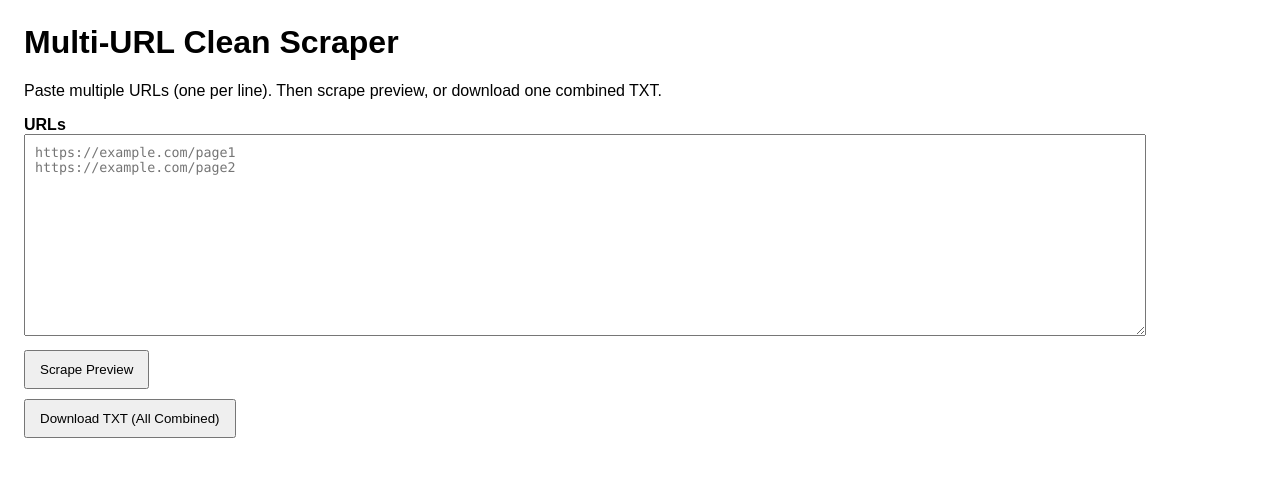
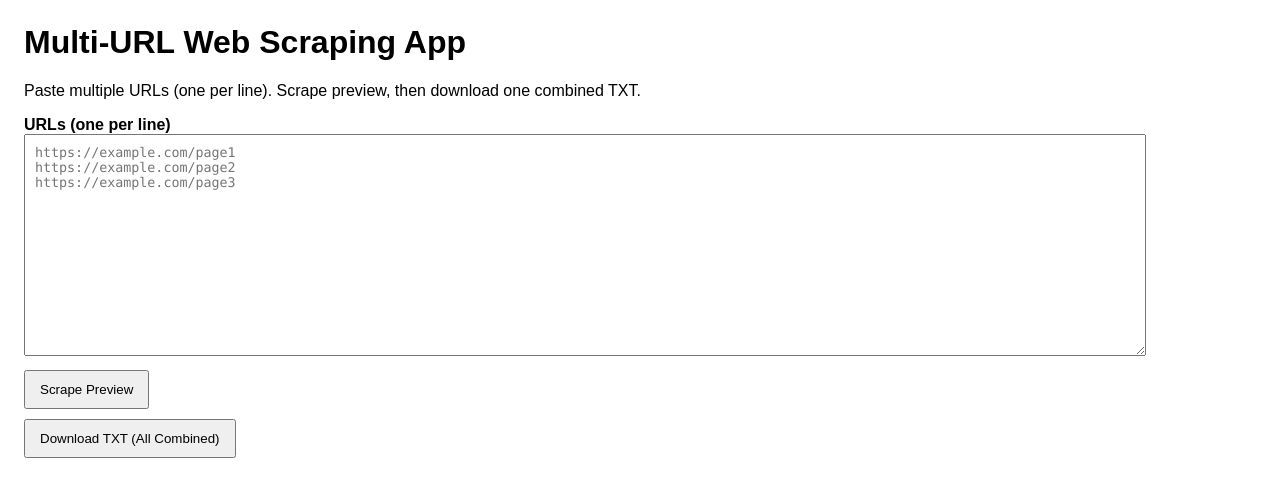
Before and after one commit to RA2911/Webscraping, a Flask app: page / in a window 1280 px wide. Shown: the top 497 px of the page. Run offline with Flask 3, Linux system fonts and the light colour scheme.

Commit message:
Update index.html

```diff
--- a/templates/index.html
+++ b/templates/index.html
@@ -6,7 +6,7 @@
   <title>Multi-URL Clean Scraper</title>
   <style>
     body{font-family:Arial, sans-serif; margin:24px; max-width:1100px}
-    textarea{width:100%; height:180px; font-family:Consolas, monospace; padding:10px}
+    textarea{width:100%; height:200px; font-family:Consolas, monospace; padding:10px}
     button{padding:10px 14px; cursor:pointer; margin-right:10px}
     .card{border:1px solid #ddd; border-radius:10px; padding:12px; margin-top:12px}
     .ok{color:green; font-weight:700}
@@ -16,13 +16,14 @@
   </style>
 </head>
 <body>
-  <h1>Multi-URL Clean Scraper</h1>
-  <p>Paste multiple URLs (one per line). Then scrape preview, or download one combined TXT.</p>
+  <h1>Multi-URL Web Scraping App</h1>
+  <p>Paste multiple URLs (one per line). Scrape preview, then download one combined TXT.</p>
 
   <form method="post" action="/scrape">
-    <label><strong>URLs</strong></label>
+    <label><strong>URLs (one per line)</strong></label>
     <textarea name="urls" placeholder="https://example.com/page1
-https://example.com/page2">{{ urls_text }}</textarea>
+https://example.com/page2
+https://example.com/page3">{{ urls_text }}</textarea>
 
     <div class="row">
       <button type="submit">Scrape Preview</button>
```
